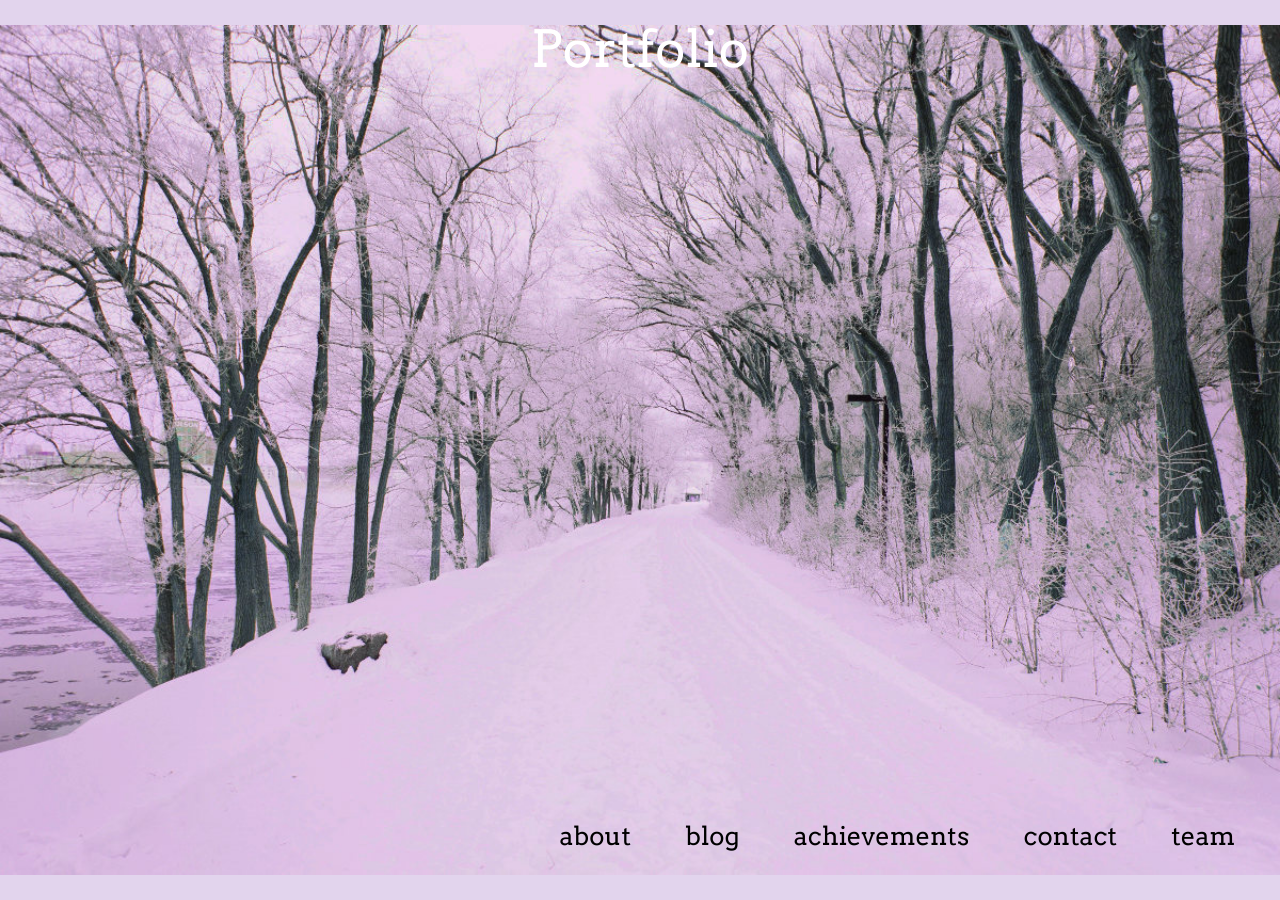
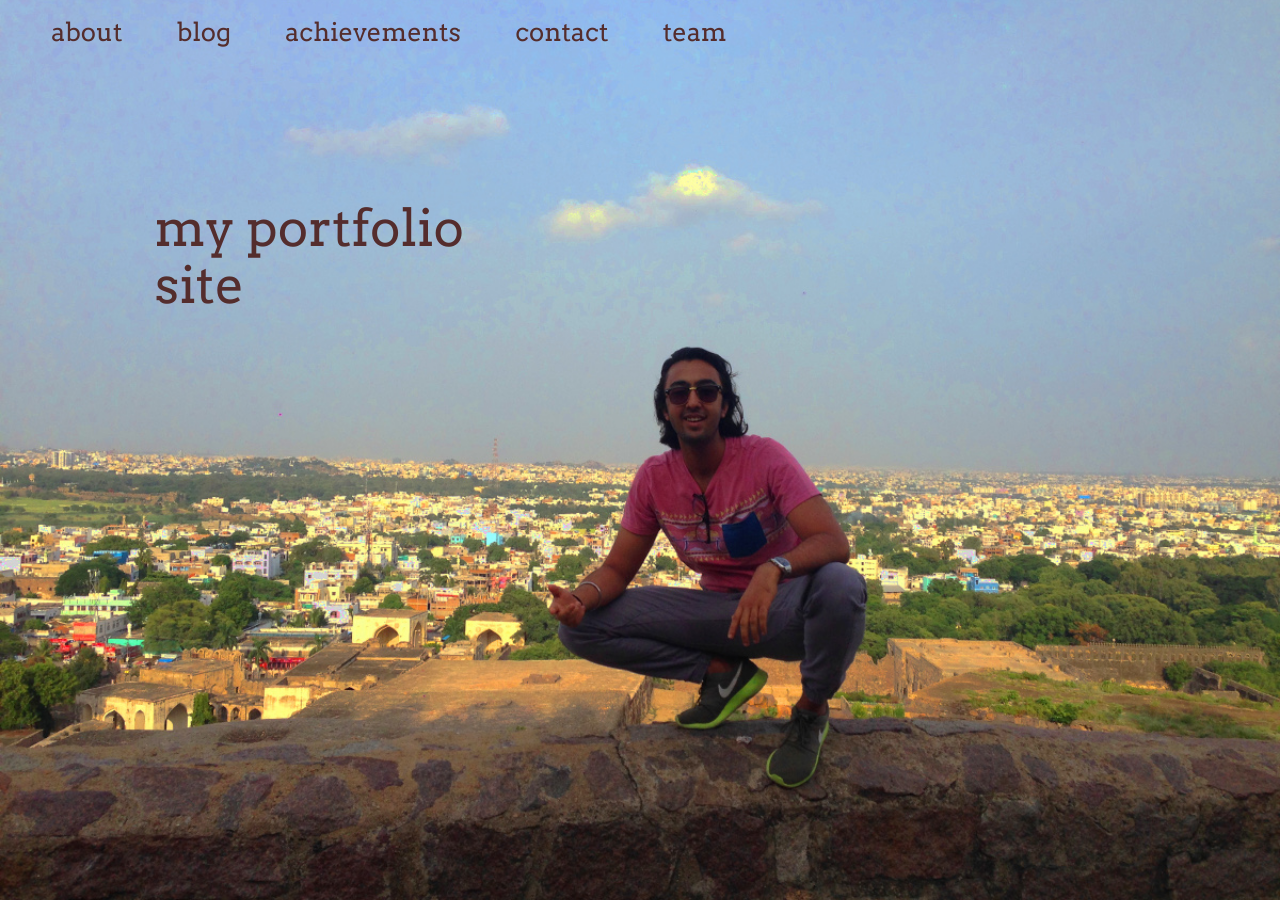
Before and after one commit to aditmehta/portfolio, a Jekyll site: the page built from index.html, in a window 1280 px wide. Built offline with Jekyll 4.4.1, drawn with Linux system fonts in a browser that asks for light colours; nearby versions of some CDN libraries.

Commit message:
changed landing page and added styles

```diff
--- a/_sass/_common.scss
+++ b/_sass/_common.scss
@@ -1,4 +1,4 @@
-@for $i from 1 through 6 {
+@for $i from 2 through 6 {
   h#{$i} {
     font-family: 'Arvo', serif;
     font-weight: 400;
--- a/_sass/_land.scss
+++ b/_sass/_land.scss
@@ -1,5 +1,5 @@
 #land{
-  background-image: url('../images/landing.jpg');
+  background-image: url('../images/home.jpg');
   width: 100%;
   height: 100vh;
   background-size: 100% auto;
@@ -13,27 +13,32 @@
     border: 1px solid transparent;
 
     h1{
-      text-align: center;
+      padding-top: 2.5em;
+      padding-left: 3em;
       font-size: 4vw;
-      color: white;
+      color: #542D2D;
+      padding-top: 3.5em;
+      font-family: 'Arvo', serif;
+      font-weight: 400;
     }
   }
 
   nav{
+    width: 100%;
     position: absolute;
-    bottom: 5vmin;
-    right: 5vmin;
+    top: 1em;
+
   }
 
   a{
     &, &:hover, &:visited, &:active{
-      color: black;
+      color: #542D2D;
       text-decoration: none;
       text-transform: lowercase;
       font-size: 2vw;
       margin-left: 2em;
       display: inline-block;
-      transition: transform 0.3s ease-in;
+      transition: transform 0.4s ease-in;
 
       &:hover{
         transform: scale(1.4);
--- a/index.html
+++ b/index.html
@@ -3,7 +3,7 @@ layout: default
 ---
 <div id="land">
   <header>
-   <h1>Portfolio</h1>
+   <h1> my portfolio<br>site</h1>
  </header>
  <nav>
    {% include nav_links.html %}
```
Also changed, not shown: images/home.jpg (added), images/kanye.jpg (added), images/landing.jpg (deleted), 13 other files.
